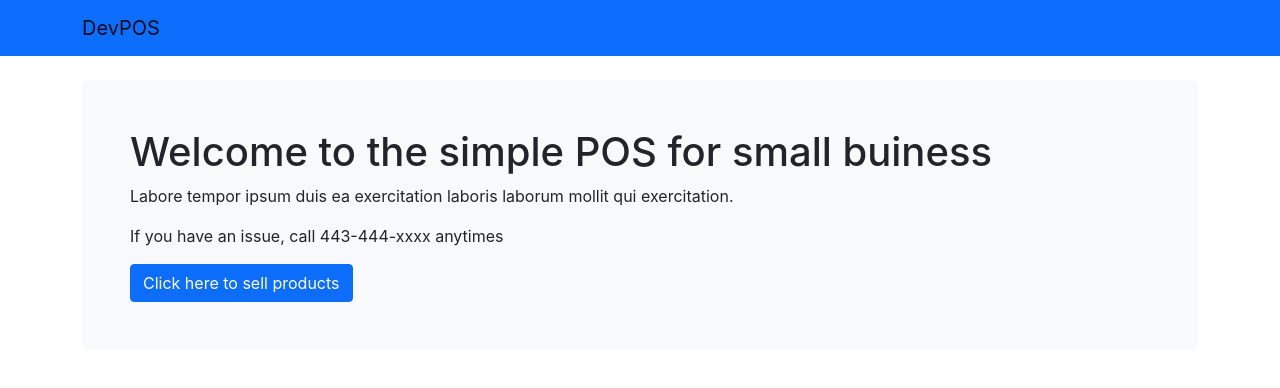
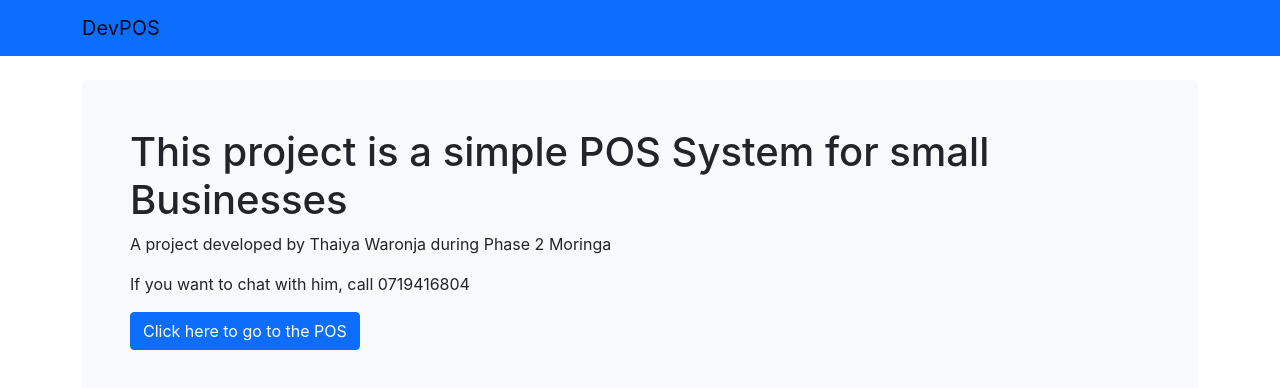
Before and after one commit to waronja/react-pos, a React (Create React App) app: page / in a window 1280 px wide. Shown: the top 388 px of the page. Built offline with nearby package versions, Linux system fonts and the light colour scheme.

Commit message:
HomePage & PosPage & MainLayout

```diff
--- a/src/layouts/MainLayout.js
+++ b/src/layouts/MainLayout.js
@@ -1,7 +1,5 @@
 import React from 'react'
 import {Link} from 'react-router-dom'
-import { ToastContainer } from 'react-toastify';
-import 'react-toastify/dist/ReactToastify.css';
 
 function MainLayout({children}) {
   return (
@@ -17,7 +15,7 @@ function MainLayout({children}) {
       <div className='container mt-3'>
         {children}
       </div>
-      <ToastContainer/>
+
     </main>
   </div>
   )
--- a/src/pages/HomePage.js
+++ b/src/pages/HomePage.js
@@ -6,10 +6,10 @@ function HomePage() {
   return (
     <MainLayout>
         <div className='bg-light p-5 mt-4 rounded-3'>
-            <h1>Welcome to the simple POS for small buiness</h1>
-            <p>Labore tempor ipsum duis ea exercitation laboris laborum mollit qui exercitation.</p>
-            <p>If you have an issue, call 443-444-xxxx anytimes</p>
-            <Link to='/pos' className='btn btn-primary'>Click here to sell products</Link>
+            <h1>This project is a simple POS System for small Businesses</h1>
+            <p>A project developed by Thaiya Waronja during Phase 2 Moringa</p>
+            <p>If you want to chat with him, call 0719416804 </p>
+            <Link to='/pos' className='btn btn-primary'>Click here to go to the POS </Link>
         </div>
     </MainLayout>
   )
--- a/src/pages/POSPage.js
+++ b/src/pages/POSPage.js
@@ -1,9 +1,6 @@
-import React, {useEffect, useRef, useState} from 'react'
-import MainLayout from '../layouts/MainLayout'
-import axios from "axios"
-import { toast } from 'react-toastify';
-import { ComponentToPrint } from '../components/ComponentToPrint';
-
+import React, {useEffect, useRef, useState} from 'react';
+import MainLayout from '../layouts/MainLayout';
+import axios from "axios";
 
 function POSPage() {
 
@@ -12,10 +9,6 @@ function POSPage() {
   const [cart, setCart] = useState([]);
   const [totalAmount, setTotalAmount] = useState(0);
 
-  const toastOptions = {
-    autoClose: 400,
-    pauseOnHover: true,
-  }
 
   const fetchProducts = async() => {
     setIsLoading(true);
@@ -48,7 +41,7 @@ function POSPage() {
       });
 
       setCart(newCart);
-      toast(`Added ${newItem.name} to cart`,toastOptions)
+
 
     }else{
       let addingProduct = {
@@ -57,7 +50,7 @@ function POSPage() {
         'totalAmount': product.price,
       }
       setCart([...cart, addingProduct]);
-      toast(`Added ${product.name} to cart`, toastOptions)
+
     }
 
   }
@@ -73,16 +66,6 @@ function POSPage() {
     fetchProducts();
   },[]);
 
-  useEffect(() => {
-    let newTotalAmount = 0;
-    cart.forEach(icart => {
-      newTotalAmount = newTotalAmount + parseInt(icart.totalAmount);
-    })
-    setTotalAmount(newTotalAmount);
-  },[cart])
-
-
-
   return (
     <MainLayout>
       <div className='row'>
@@ -93,7 +76,7 @@ function POSPage() {
                   <div className='pos-item px-3 text-center border' onClick={() => addProductToCart(product)}>
                       <p>{product.name}</p>
                       <img src={product.image} className="img-fluid" alt={product.name} />
-                      <p>${product.price}</p>
+                      <p>Ksh{product.price}</p>
                   </div>
 
                 </div>
@@ -103,7 +86,7 @@ function POSPage() {
         </div>
         <div className='col-lg-4'>
               <div style={{display: "none"}}>
-                <ComponentToPrint cart={cart} totalAmount={totalAmount} ref={componentRef}/>
+
               </div>
               <div className='table-responsive bg-dark'>
                 <table className='table table-responsive table-dark table-hover'>
@@ -135,19 +118,6 @@ function POSPage() {
                 </table>
                 <h2 className='px-2 text-white'>Total Amount: ${totalAmount}</h2>
               </div>
-
-              <div className='mt-3'>
-                { totalAmount !== 0 ? <div>
-                  <button className='btn btn-primary' onClick={handlePrint}>
-                    Pay Now
-                  </button>
-
-                </div> : 'Please add a product to the cart'
-
-                }
-              </div>
-
-
         </div>
       </div>
     </MainLayout>
```
